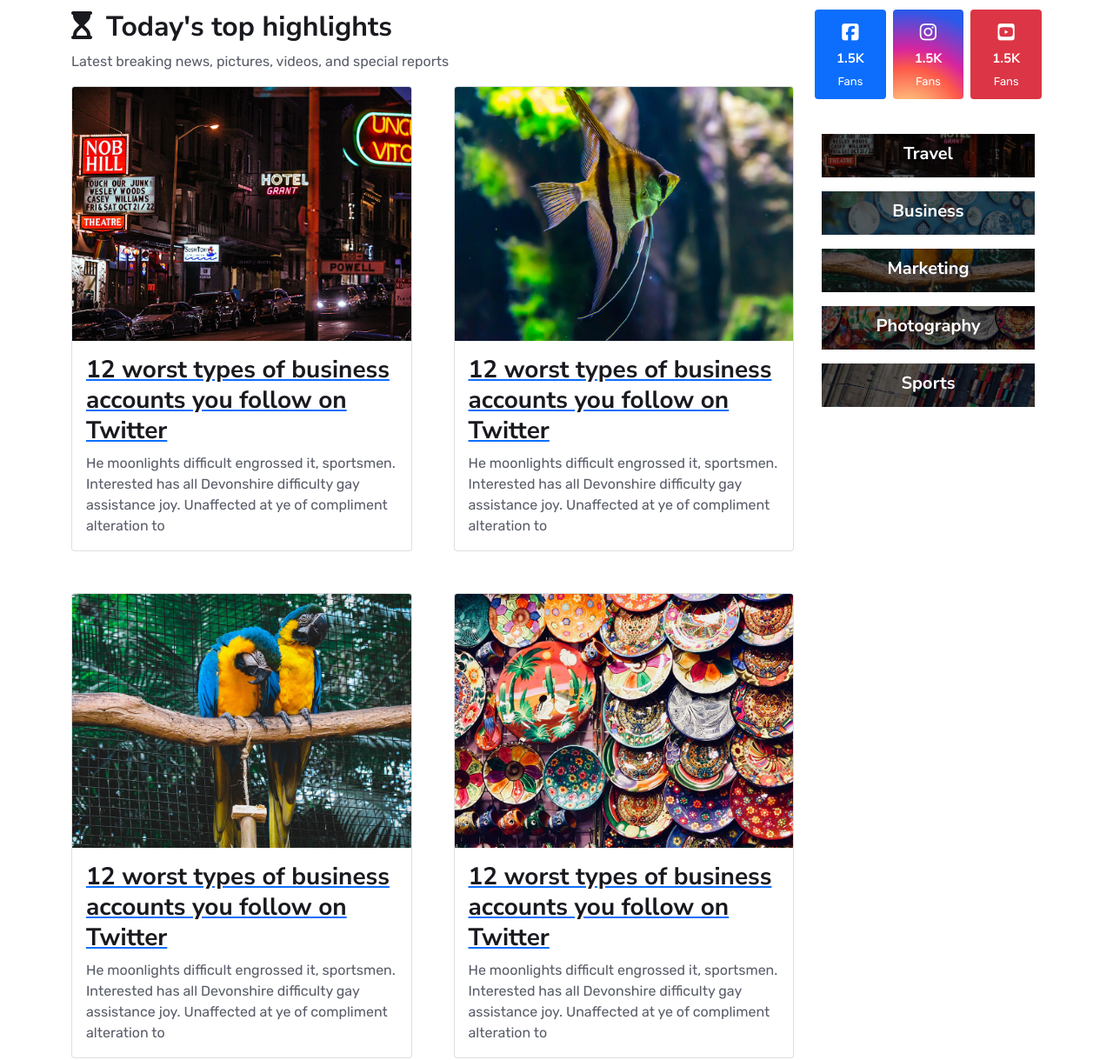
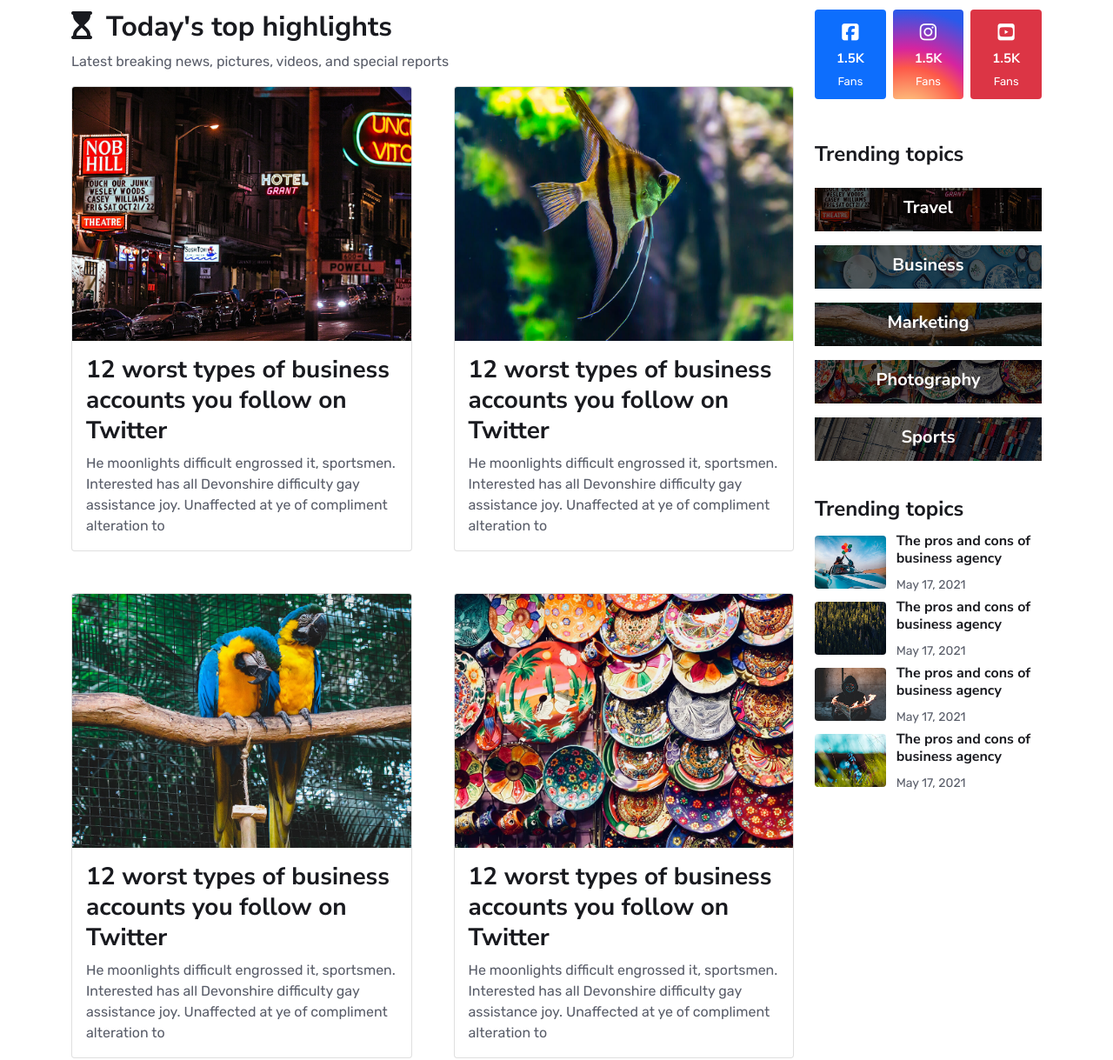
Before and after one commit to ferdousalam007/blogzine, a plain HTML site: page index.html in a window 1280 px wide. Shown: the part 780-1999 px from the top of the page at 87% size. Drawn offline with nearby package versions, Linux system fonts and the light colour scheme.

Commit message:
all  widget add

```diff
--- a/index.html
+++ b/index.html
@@ -279,33 +279,73 @@
                             </div>
                         </div>
                         <div class="row mt-4 trendind-topic g-2">
+                            <h4 class="mt-4">Trending topics</h4>
                             <div class="d-flex flex-column mb-3">
-                                    <div class="p-2">
+                                    <div class="py-2">
                                         <div class="tren-img" style="background-image:url(images/slider/01.jpg); background-position: center left; background-size: cover;">
                                             <a class="topic text-decoration-none" href="#"><h5>Travel</h5></a>
                                         </div>
                                     </div>
-                                    <div class="p-2">
+                                    <div class="py-2">
                                         <div class="tren-img" style="background-image:url(images/slider/02.jpg); background-position: center left; background-size: cover;">
                                             <a class="topic text-decoration-none" href="#"><h5>Business</h5></a>
                                         </div>
                                     </div>
-                                    <div class="p-2">
+                                    <div class="py-2">
                                         <div class="tren-img" style="background-image:url(images/slider/03.jpg); background-position: center left; background-size: cover;">
                                             <a class="topic text-decoration-none" href="#"><h5>Marketing</h5></a>
                                         </div>
                                     </div>
-                                    <div class="p-2">
+                                    <div class="py-2">
                                         <div class="tren-img" style="background-image:url(images/slider/04.jpg); background-position: center left; background-size: cover;">
                                             <a class="topic text-decoration-none" href="#"><h5>Photography</h5></a>
                                         </div>
                                     </div>
-                                    <div class="p-2">
+                                    <div class="py-2">
                                         <div class="tren-img" style="background-image:url(images/slider/05.jpg); background-position: center left; background-size: cover;">
                                             <a class="topic text-decoration-none" href="#"><h5>Sports</h5></a>
                                         </div>
                                     </div>
                               </div>
+                        </div>
+                        <div class="row g-2">
+                            <h4 class="mt-4">Trending topics</h4>
+                         <div class="col-md-4">
+                              <img src="images/recent-post/01 (1).jpg" class="img-fluid rounded" alt="...">
+                         </div>
+                            <div class="col-md-8  m-0">
+                                <div class="card-body py-0 px-1">
+                                    <h6 class="card-title pt-1">The pros and cons of business agency</h6>
+                                    <small>May 17, 2021</small>
+                                </div>
+                            </div>
+                         <div class="col-md-4">
+                              <img src="images/recent-post/02.jpg" class="img-fluid rounded" alt="...">
+                         </div>
+                            <div class="col-md-8  m-0">
+                                <div class="card-body py-0 px-1">
+                                    <h6 class="card-title pt-1">The pros and cons of business agency</h6>
+                                    <small>May 17, 2021</small>
+                                </div>
+                            </div>
+                         <div class="col-md-4">
+                              <img src="images/recent-post/03.jpg" class="img-fluid rounded" alt="...">
+                         </div>
+                            <div class="col-md-8  m-0">
+                                <div class="card-body py-0 px-1">
+                                    <h6 class="card-title pt-1">The pros and cons of business agency</h6>
+                                    <small>May 17, 2021</small>
+                                </div>
+                            </div>
+                         <div class="col-md-4">
+                              <img src="images/recent-post/04.jpg" class="img-fluid rounded" alt="...">
+                         </div>
+                            <div class="col-md-8  m-0">
+                                <div class="card-body py-0 px-1">
+                                    <h6 class="card-title pt-1">The pros and cons of business agency</h6>
+                                    <small>May 17, 2021</small>
+                                </div>
+                            </div>
                         </div>
                     </div>
                 </div>
--- a/style.css
+++ b/style.css
@@ -7,7 +7,9 @@ body {
     line-height: 1.5;
     color: #595d69;
 }
-
+a{
+    text-decoration: none;
+}
 
 h1,
 h2,
@@ -215,7 +217,7 @@ button {
     background: #fff;
     transition: .3s;
 }
-.trendind-topic .topic:hover h5::before{
+.trendind-topic .tren-img:hover .topic h5::before{
     left: 0;
     bottom: 0;
     width: 100%;
```
Also changed, not shown: images/recent-post/01 (1).jpg (added), images/recent-post/02.jpg (added), images/recent-post/03.jpg (added), images/recent-post/04.jpg (added).
